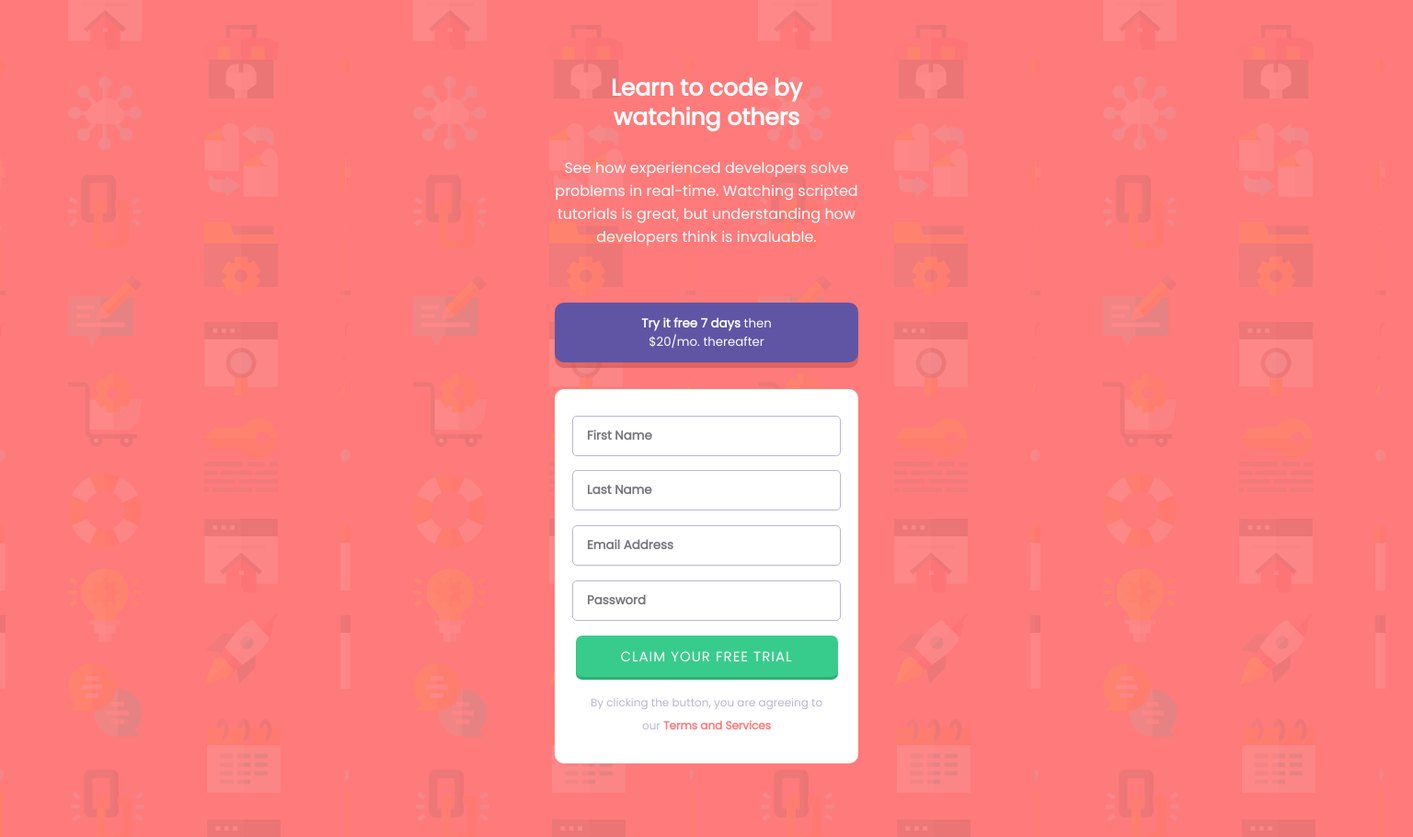
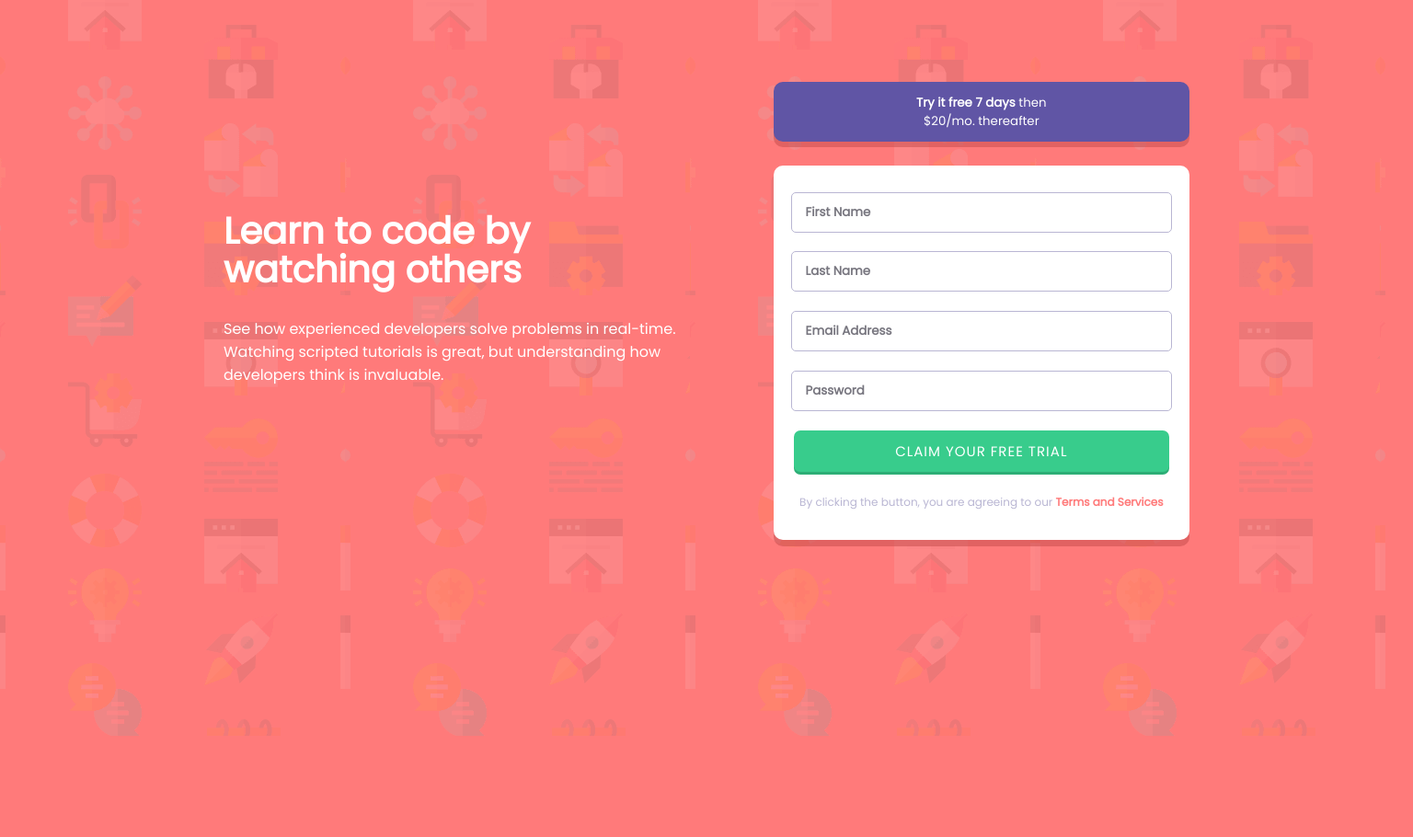
Before and after one commit to rezazirenejad/signUp-frontEndMentor, a plain HTML site: page index.html in a window 1536 px wide. Shown: the whole page at 92% size. After the commit the page ends 800 px from the top, so only its background shows below. Drawn offline with Linux system fonts and the light colour scheme.

Commit message:
desktop design finished

```diff
--- a/assets/styles/app.css
+++ b/assets/styles/app.css
@@ -72,7 +72,7 @@ body {
 .free-try-btn {
   width: 100%;
   height: 6.5rem;
-  margin-top: 3rem;
+  margin: 2.6rem 0;
   background-color: var(--blue);
   border-radius: 1rem;
   box-shadow: 0 0.6rem 0 0 var(--red-shadow);
@@ -92,6 +92,7 @@ body {
   padding: 2.85rem;
   border-radius: 1rem;
   height: 35rem;
+  box-shadow: 0 0.7rem 0 0 var(--red-shadow);
 }
 .input{
   width: 100%;
@@ -140,9 +141,37 @@ input::placeholder{
 }
 
 /* resposive */
-
 .container {
-  width: 33rem;
+  width: 35rem;
   margin-right: auto;
   margin-left: auto;
 }
+
+@media (min-width: 375px){
+
+}
+@media (min-width: 1440px){
+  .container{
+    width: 105rem;
+  }
+  body{
+    padding: 0;
+  }
+  .main{
+    flex-direction: row;
+    height: 65rem;
+  }
+  .content{
+     width: 55rem;
+  }
+  .content__title{
+    font-weight:900;
+    font-size: 4rem;
+    text-align: left;
+    padding-right: 2rem;
+    line-height: 4.2rem;
+  }
+  .content__text{
+    text-align: left;
+  }
+}
--- a/index.html
+++ b/index.html
@@ -17,6 +17,8 @@
           invaluable.</p1
         >
       </div>
+      <div class="free-btn-and-from">
+
         <button class="free-try-btn">
           <p class="free-try-btn__text">
             <span class="free-try-btn-span">Try it free 7 days</span> then <br> $20/mo.
@@ -46,6 +48,7 @@
             <a href="#" class="form-text__terms-link">Terms and Services</a>
           </p>
         </form>
+      </div>
     </main>
   </body>
 </html>
```
Lines whose indentation alone changed are shown as unchanged.
